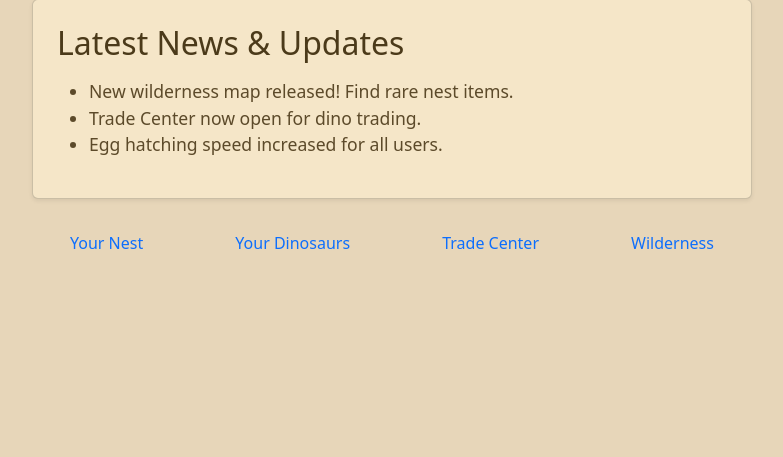
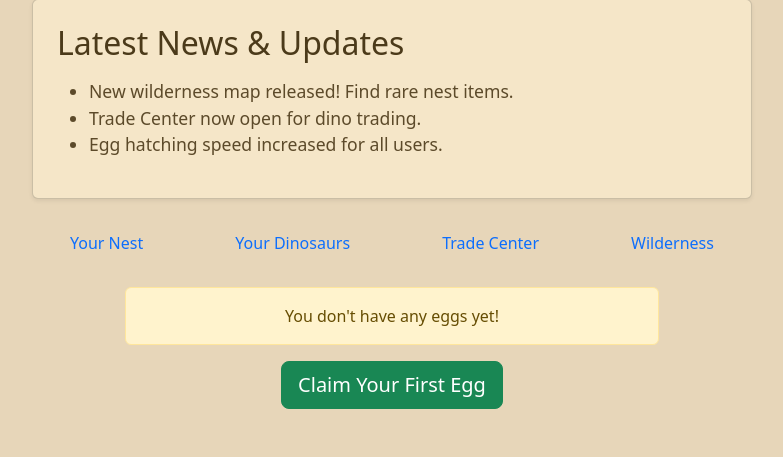
Before and after one commit to Rebekah-codes/Genosaur-Individual-Full-Stack-Dev-Project, a Django app: page /dashboard/ in a window 1280 px wide. Shown: the part 373-830 px from the top of the page, without its empty margins (248-1031 px from the left). Before the commit the page ends 622 px from the top, so only its background shows below. Run offline with Django 4.2, Linux system fonts and the light colour scheme; the visitor is signed in with stand-in values (Sample User, id 1); data that the repository does not hold is empty.

Commit message:
Add egg claim button to dashboard and egg check logic

```diff
--- a/core/models.py
+++ b/core/models.py
@@ -13,6 +13,10 @@ class Egg(models.Model):
     )
     is_hatched = models.BooleanField(default=False)
     created_at = models.DateTimeField(auto_now_add=True)
+
+    # Nest materials for hatching
+    twigs = models.PositiveIntegerField(default=0)
+    leaves = models.PositiveIntegerField(default=0)
 
     def __str__(self):
         return f"🥚 {self.species_name} Egg ({self.rarity})"
--- a/core/urls.py
+++ b/core/urls.py
@@ -10,4 +10,7 @@ urlpatterns = [
     path('register/', views.register, name='register'),
     path('login/', views.login_view, name='login'),
     path('logout/', views.logout_view, name='logout'),
+    path('claim-egg/', views.claim_egg, name='claim_egg'),
+    path('active-nests/', views.active_nests, name='active_nests'),
+    path('egg/<int:egg_id>/', views.egg_detail, name='egg_detail'),
 ]
--- a/core/views.py
+++ b/core/views.py
@@ -6,11 +6,85 @@ from django.contrib.auth.forms import AuthenticationForm, UserCreationForm
 from django.utils.crypto import get_random_string
 from django.contrib import messages  # for toast notifications
 from .models import Egg, Dinosaur, RaiseAction, Trait
+from django.contrib.auth import get_user_model
 
 # Dashboard page for logged-in users
 @login_required
 def dashboard(request):
-    return render(request, 'dashboard.html')
+    # Check if user has any eggs
+    has_egg = Egg.objects.filter(owner=request.user).exists()
+    return render(request, 'dashboard.html', {'has_egg': has_egg})
+
+# Claim egg page for new users
+from django.views.decorators.csrf import csrf_protect
+@login_required
+@csrf_protect
+def claim_egg(request):
+    if request.method == 'POST':
+        color = request.POST.get('egg_color')
+        # Map color to species/element/rarity
+        egg_data = {
+            'green': {'species_name': 'Green Egg', 'element_type': 'Earth', 'rarity': 'Common'},
+            'orange': {'species_name': 'Orange Egg', 'element_type': 'Fire', 'rarity': 'Common'},
+            'blue': {'species_name': 'Blue Egg', 'element_type': 'Water', 'rarity': 'Common'},
+        }
+        if color in egg_data:
+            Egg.objects.create(
+                species_name=egg_data[color]['species_name'],
+                element_type=egg_data[color]['element_type'],
+                rarity=egg_data[color]['rarity'],
+                owner=request.user
+            )
+            messages.success(request, f"You claimed a {egg_data[color]['species_name']}!")
+            return redirect('active_nests')
+        else:
+            messages.error(request, 'Invalid egg selection.')
+    return render(request, 'claim_egg.html')
+
+# Active nests page stub
+@login_required
+def active_nests(request):
+    eggs = Egg.objects.filter(owner=request.user, is_hatched=False)
+
+    return render(request, 'active_nests.html', {'eggs': eggs})
+
+# Egg detail page with wilderness search
+import random
+@login_required
+def egg_detail(request, egg_id):
+    egg = get_object_or_404(Egg, id=egg_id, owner=request.user)
+    message = None
+    if not egg.is_hatched:
+        if egg.twigs >= 5 and egg.leaves >= 5:
+            egg.is_hatched = True
+            egg.save()
+            message = 'Congratulations! Your egg has hatched!'
+        elif request.method == 'POST':
+            if 'search_wilderness' in request.POST:
+                found = random.choice(['twig', 'leaf', None, None])  # 50% chance
+                if found == 'twig':
+                    egg.twigs += 1
+                    egg.save()
+                    message = 'You found a twig!'
+                elif found == 'leaf':
+                    egg.leaves += 1
+                    egg.save()
+                    message = 'You found a leaf!'
+                else:
+                    message = 'You searched but found nothing this time.'
+            elif 'turn_egg' in request.POST:
+                if random.random() < 0.3:
+                    message = 'You turned the egg. It feels warmer!'
+                else:
+                    message = 'You turned the egg. Nothing happened.'
+            elif 'sing_egg' in request.POST:
+                if random.random() < 0.3:
+                    message = 'You sang to the egg. It glows softly!'
+                else:
+                    message = 'You sang to the egg. No change.'
+    else:
+        message = 'Your egg has already hatched!'
+    return render(request, 'egg_detail.html', {'egg': egg, 'message': message})
 # Landing page for unauthenticated users
 def landing(request):
     if request.user.is_authenticated:
--- a/templates/dashboard.html
+++ b/templates/dashboard.html
@@ -27,5 +27,13 @@
       </nav>
     </div>
   </div>
+  {% if not has_egg %}
+  <div class="row justify-content-center mt-4">
+    <div class="col-md-6 text-center">
+      <div class="alert alert-warning">You don't have any eggs yet!</div>
+      <a href="{% url 'claim_egg' %}" class="btn btn-success btn-lg">Claim Your First Egg</a>
+    </div>
+  </div>
+  {% endif %}
 </div>
 {% endblock %}
```
Also changed, not shown: templates/active_nests.html (added, +31 -0 lines), templates/claim_egg.html (added, +40 -0 lines), templates/egg_detail.html (added, +37 -0 lines), core/migrations/0004_egg_leaves_egg_twigs.py (added), 1 other file.
